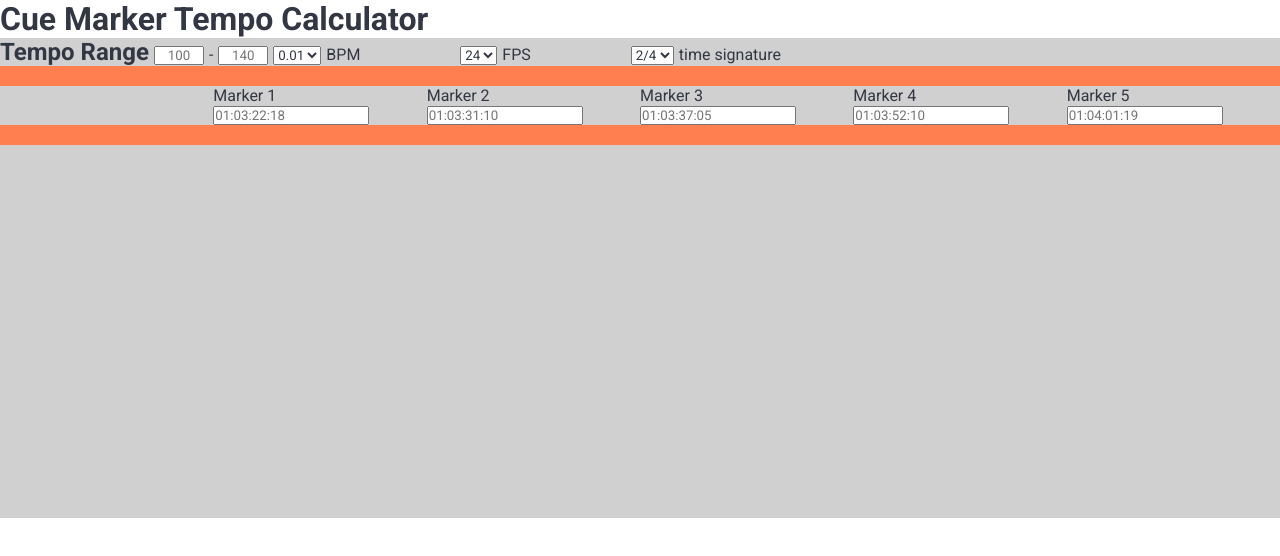
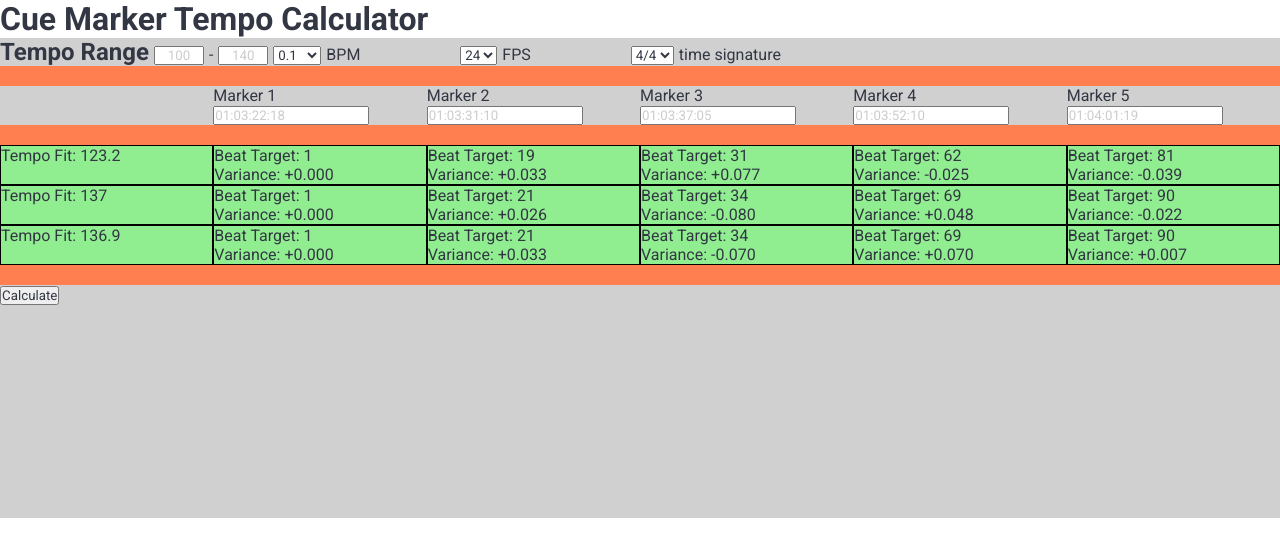
Before and after one commit to alastairsounds/SMPTE-Spot, a React app: page / in a window 1280 px wide. Shown: the top 556 px of the page. Built offline with nearby package versions, Linux system fonts and the light colour scheme.

Commit message:
progress on displaying measures with hard coding

```diff
--- /dev/null
+++ b/src/components/Measures.jsx
@@ -0,0 +1,55 @@
+import React from 'react';
+
+const Measures = (props) => {
+  console.log(props.measure);
+  return (
+    <div className="measuresBox">
+      <div>
+        <label htmlFor="Tempo Fit">Tempo Fit: </label>
+        <span>{props.measure.tempo}</span>
+      </div>
+      {/*  */}
+      <div>
+        <label htmlFor="Marker 1">Beat Target: </label>
+        <span>{props.measure.mk1.beatTarget}</span>
+        <br />
+        <label htmlFor="Marker 1">Variance: </label>
+        <span>{props.measure.mk1.resultSec}</span>
+      </div>
+      {/*  */}
+      <div>
+        <label htmlFor="Marker 2">Beat Target: </label>
+        <span>{props.measure.mk2.beatTarget}</span>
+        <br />
+        <label htmlFor="Marker 2">Variance: </label>
+        <span>{props.measure.mk2.resultSec}</span>
+      </div>
+      {/*  */}
+      <div>
+        <label htmlFor="Marker 3">Beat Target: </label>
+        <span>{props.measure.mk3.beatTarget}</span>
+        <br />
+        <label htmlFor="Marker 3">Variance: </label>
+        <span>{props.measure.mk3.resultSec}</span>
+      </div>
+      {/*  */}
+      <div>
+        <label htmlFor="Marker 4">Beat Target: </label>
+        <span>{props.measure.mk4.beatTarget}</span>
+        <br />
+        <label htmlFor="Marker 4">Variance: </label>
+        <span>{props.measure.mk4.resultSec}</span>
+      </div>
+      {/*  */}
+      <div>
+        <label htmlFor="Marker 5">Beat Target: </label>
+        <span>{props.measure.mk5.beatTarget}</span>
+        <br />
+        <label htmlFor="Marker 5">Variance: </label>
+        <span>{props.measure.mk5.resultSec}</span>
+      </div>
+    </div>
+  );
+};
+
+export default Measures;
--- /dev/null
+++ b/src/components/MeasuresDisplay.jsx
@@ -0,0 +1,51 @@
+import React from 'react';
+import Measures from './Measures.jsx';
+// import calc from '../utils/calc.js';
+
+// const userCalc = calc;
+
+console.log('a')
+
+const tempState = [
+  {
+    mae: 0.044,
+    mk1: { beatTarget: 1, resultSec: '+0.000' },
+    mk2: { beatTarget: 19, resultSec: '+0.033' },
+    mk3: { beatTarget: 31, resultSec: '+0.077' },
+    mk4: { beatTarget: 62, resultSec: '-0.025' },
+    mk5: { beatTarget: 81, resultSec: '-0.039' },
+    tempo: 123.2,
+  },
+  {
+    mae: 0.044,
+    mk1: { beatTarget: 1, resultSec: '+0.000' },
+    mk2: { beatTarget: 21, resultSec: '+0.026' },
+    mk3: { beatTarget: 34, resultSec: '-0.080' },
+    mk4: { beatTarget: 69, resultSec: '+0.048' },
+    mk5: { beatTarget: 90, resultSec: '-0.022' },
+    tempo: 137,
+  },
+  {
+    mae: 0.045,
+    mk1: { beatTarget: 1, resultSec: '+0.000' },
+    mk2: { beatTarget: 21, resultSec: '+0.033' },
+    mk3: { beatTarget: 34, resultSec: '-0.070' },
+    mk4: { beatTarget: 69, resultSec: '+0.070' },
+    mk5: { beatTarget: 90, resultSec: '+0.007' },
+    tempo: 136.9,
+  },
+];
+
+const MeasuresDisplay = (props) => {
+  const measures = [];
+  for (let i = 0; i < tempState.length; i++) {
+    measures.push(<Measures key={i} measure={tempState[i]} />);
+  }
+  return (
+    <div className="measuresDisplay">
+      {measures}
+    </div>
+  )
+};
+
+export default MeasuresDisplay;
--- a/src/containers/ToolContainer.jsx
+++ b/src/containers/ToolContainer.jsx
@@ -2,6 +2,7 @@ import React, { Component } from 'react';
 import { connect } from 'react-redux';
 import UserParametersContainer from './UserParametersContainer.jsx';
 import UserSmpteContainer from './UserSmpteContainer.jsx';
+import MeasuresDisplay from '../components/MeasuresDisplay.jsx';
 
 class ToolContainer extends Component {
   render() {
@@ -12,10 +13,15 @@ class ToolContainer extends Component {
         <div className="emptyDiv"></div>
         <UserSmpteContainer />
         {/* ### TEMPORARY */}
-        {/* <div className="emptyDiv"></div>
+        <div className="emptyDiv"></div>
+        {/* call Measures */}
+        {/* {MeasuresDisplay} */}
+        {MeasuresDisplay('MeasuresDisplay arg')}
+        {/* ### TEMPORARY */}
+        <div className="emptyDiv"></div>
         <button>
           <span>Calculate</span>
-        </button> */}
+        </button>
       </div>
     );
   }
--- a/src/containers/UserParametersContainer.jsx
+++ b/src/containers/UserParametersContainer.jsx
@@ -10,12 +10,10 @@ class UserParametersContainer extends Component {
           <input type="text" placeholder="100" />
           <span>-</span>
           <input type="text" placeholder="140" />
-          <select>
+          <select defaultValue="0.1 BPM">
             <option value="0.01 BPM">0.01</option>
             <option value="0.05 BPM">0.05</option>
-            <option value="0.1 BPM" defaultValue>
-              0.1
-            </option>
+            <option value="0.1 BPM">0.1</option>
             <option value="0.2 BPM">0.2</option>
             <option value="0.5 BPM">0.5</option>
             <option value="1 BPM">1</option>
@@ -23,11 +21,9 @@ class UserParametersContainer extends Component {
           <span className="userParametersDivLast">BPM</span>
         </div>
         <div className="userParametersDiv">
-          <select name="" id="">
+          <select name="" id="" defaultValue="24">
             {/* <option value="23.976">23.976</option> */}
-            <option value="24" defaultValue>
-              24
-            </option>
+            <option value="24">24</option>
             <option value="25">25</option>
             {/* <option value="29.97d">29.97d</option> */}
             {/* <option value="29.97">29.97</option> */}
@@ -48,16 +44,14 @@ class UserParametersContainer extends Component {
             </label> */}
         </div>
         <div className="userParametersDiv">
-          <select name="" id="">
+          <select name="" id="" defaultValue="4/4">
             {/* <option value="2/2">2/2</option> */}
             {/* <option value="3/2">3/2</option> */}
             {/* <option value="4/2">4/2</option> */}
             {/* <option value="   ">   </option> */}
             <option value="2/4">2/4</option>
             <option value="3/4">3/4</option>
-            <option value="4/4" defaultValue>
-              4/4
-            </option>
+            <option value="4/4">4/4</option>
             <option value="5/4">5/4</option>
             <option value="6/4">6/4</option>
             {/* <option value="   ">   </option> */}
--- a/src/containers/UserSmpteContainer.jsx
+++ b/src/containers/UserSmpteContainer.jsx
@@ -1,11 +1,10 @@
 import React, { Component } from 'react';
 import { connect } from 'react-redux';
 
-import  calc from '../utils/calculator.js';
-import { div } from '@tensorflow/tfjs';
+// import calc from '../utils/calculator.js';
 
-const userCalc = calc;
-console.log(userCalc.params)
+// const userCalc = calc;
+// console.log(userCalc.params);
 
 class UserSmpteContainer extends Component {
   render() {
@@ -37,7 +36,6 @@ class UserSmpteContainer extends Component {
             <input type="text" placeholder="01:04:01:19" />
           </div>
         </div>
-        <div className="emptyDiv"></div>
       </div>
     );
   }
--- a/src/styles.scss
+++ b/src/styles.scss
@@ -1,3 +1,38 @@
+// RULES ARRANGED BY FILE PATH
+// .
+// ├── dist
+// │   ├── bundle.js
+// │   ├── bundle.js.LICENSE.txt
+// │   └── index.html
+// ├── package-lock.json
+// ├── package.json
+// ├── src
+// │   ├── App.js
+// │   ├── components
+// │   │   ├── Measures.jsx
+// │   │   └── MeasuresDisplay.jsx
+// │   ├── containers
+// │   │   ├── GuideContainer.jsx
+// │   │   ├── HeaderContainer.jsx
+// │   │   ├── MainContainer.jsx
+// │   │   ├── ToolContainer.jsx
+// │   │   ├── UserParametersContainer.jsx
+// │   │   └── UserSmpteContainer.jsx
+// │   ├── index.html
+// │   ├── index.js
+// │   ├── reducers
+// │   │   ├── index.js
+// │   │   └── markersReducer.js
+// │   ├── store.js
+// │   ├── styles.scss
+// │   └── utils
+// │       └── calculator.js
+// └── webpack.config.js
+
+// --- --- --- --- --- --- --- --- ---
+// --- --- --- --- ALL --- --- --- ---
+// --- --- --- --- --- --- --- --- ---
+
 * {
   color: #323743;
 
@@ -6,7 +41,34 @@
   margin: 0;
   padding: 0;
   box-sizing: border-box;
+
+  input[type="text"]::placeholder {
+    color: #CCCCCC;
+  }
+
+  select::after {
+    color: red; /* set default text color for pseudo-element */
+  }
 }
+
+// --- --- --- --- --- --- --- --- ---
+// --- --- --- COMPONENTS  --- --- ---
+// --- --- --- MEASURES    --- --- ---
+// --- --- --- --- --- --- --- --- ---
+
+.measuresBox {
+  background-color: lightgreen;
+  display: grid;
+  grid-template-columns: repeat(6, 1fr);
+
+  div {
+    border: 1px solid black;
+  }
+}
+
+// --- --- --- --- --- --- --- --- ---
+// --- --- --- --- --- --- --- --- ---
+// --- --- --- --- --- --- --- --- ---
 
 .toolContainer {
   height: 60vh;
--- a/src/utils/calculator.js
+++ b/src/utils/calculator.js
@@ -34,11 +34,13 @@ class Calc {
 
     // ### maybe switch to const?
     let beatTarget = Math.round(mkSecond / tempoSecInt);
-    const resultSec = (beatTarget * tempoSecInt - mkSecond).toFixed(3);
+    let resultSec = (beatTarget * tempoSecInt - mkSecond).toFixed(3);
 
     if (resultSec < this.hitRange.earlySec || resultSec > this.hitRange.lateSec)
       return false;
     // bars and beats are 1-indexed
+    if (resultSec >= 0) resultSec = '+' + resultSec;
+    console.log(resultSec)
     return {
       beatTarget: beatTarget + 1,
       resultSec,
@@ -90,6 +92,36 @@ class Calc {
   }
 }
 
+// // --- --- --- --- --- --- --- --- ---
+
+// TESTS
+
 const calc = new Calc();
 
+calc.fps = 30;
+calc.dropFrame = false;
+calc.tempoTarget = 128;
+calc.tempoMin = 123;
+calc.tempoMax = 137;
+calc.tempoStep = 0.1;
+
+let startOfCue = Timecode('01:03:22:18', calc.fps);
+let mk1 = Timecode('01:03:22:18', calc.fps).subtract(startOfCue);
+let mk2 = Timecode('01:03:31:10', calc.fps).subtract(startOfCue);
+let mk3 = Timecode('01:03:37:04', calc.fps).subtract(startOfCue);
+let mk4 = Timecode('01:03:52:10', calc.fps).subtract(startOfCue);
+let mk5 = Timecode('01:04:01:18', calc.fps).subtract(startOfCue);
+const mkTests = [mk1, mk2, mk3, mk4, mk5];
+
+calc.fillTempoTests();
+
+const tempos = calc.suitableTempos(mkTests, calc.tempoTests);
+console.log(tempos[1]);
+console.log(tempos[2]);
+console.log(tempos[3]);
+
+// // --- --- --- --- --- --- --- --- ---
+
+// const calc = new Calc();
+
 export default calc;
```
